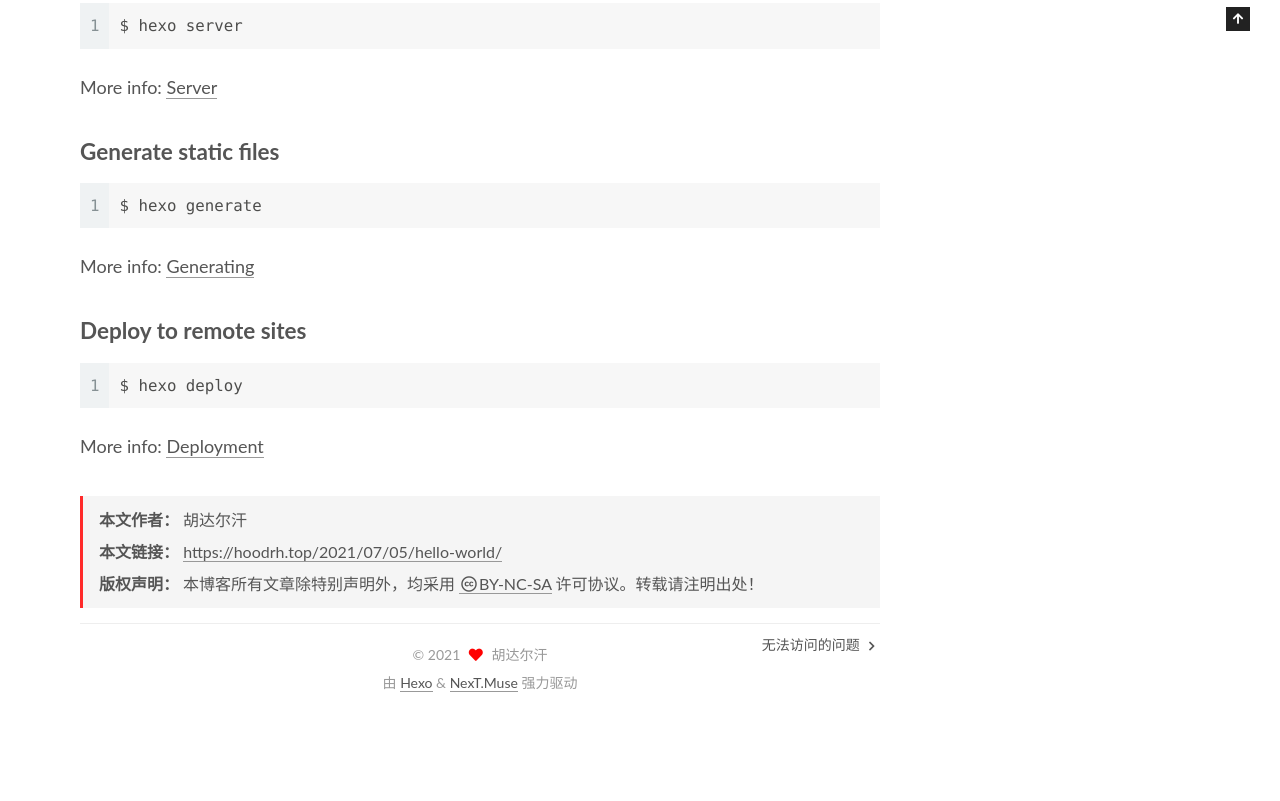
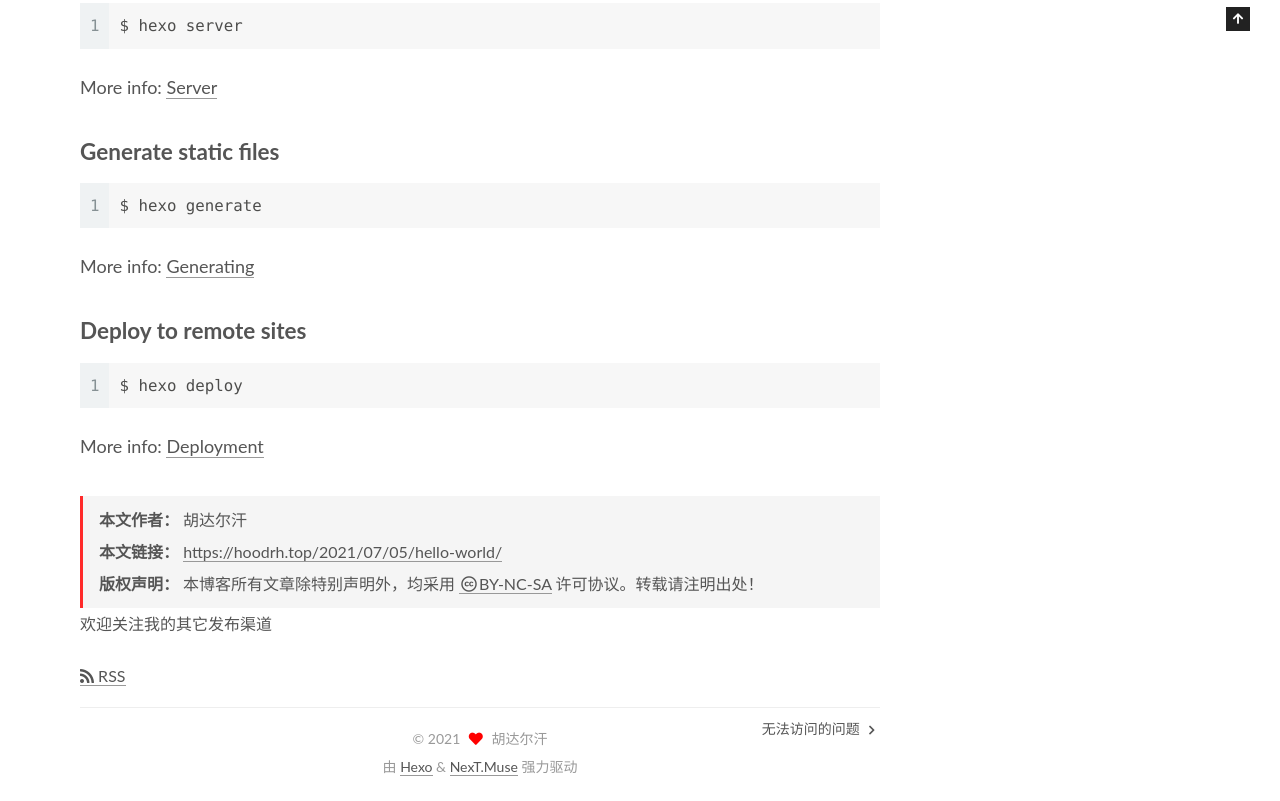
Before and after one commit to Hoodrh/hoodrh.github.io, a plain HTML site: page 2021/07/05/hello-world/index.html in a window 1280 px wide. Shown: the part 869-1670 px from the top of the page. Before the commit the page ends 1586 px from the top, so only its background shows below. Drawn offline with Linux system fonts and the light colour scheme.

Commit message:
Site updated: 2021-07-07 10:40:02

```diff
--- a/2021/07/05/hello-world/index.html
+++ b/2021/07/05/hello-world/index.html
@@ -173,7 +173,7 @@
     <link itemprop="mainEntityOfPage" href="https://hoodrh.top/2021/07/05/hello-world/">
 
     <span hidden itemprop="author" itemscope itemtype="http://schema.org/Person">
-      <meta itemprop="image" content="/images/avatar.gif">
+      <meta itemprop="image" content="/images/avatar.png">
       <meta itemprop="name" content="胡达尔汗">
       <meta itemprop="description" content="我 在 建 构 自 我">
     </span>
@@ -243,6 +243,25 @@
   </li>
 </ul>
 </div>
+
+
+
+  <div class="followme">
+    <p>欢迎关注我的其它发布渠道</p>
+
+    <div class="social-list">
+
+        <div class="social-item">
+          <a target="_blank" class="social-link" href="/atom.xml">
+            <span class="icon">
+              <i class="fa fa-rss"></i>
+            </span>
+
+            <span class="label">RSS</span>
+          </a>
+        </div>
+    </div>
+  </div>
 
 
       <footer class="post-footer">
@@ -321,6 +340,8 @@
 
       <div class="site-overview-wrap sidebar-panel">
         <div class="site-author motion-element" itemprop="author" itemscope itemtype="http://schema.org/Person">
+    <img class="site-author-image" itemprop="image" alt="胡达尔汗"
+      src="/images/avatar.png">
   <p class="site-author-name" itemprop="name">胡达尔汗</p>
   <div class="site-description" itemprop="description">我 在 建 构 自 我</div>
 </div>
```
Also changed, not shown: 2021/07/06/无法访问的问题/index.html (+22 -1 lines), archives/2021/07/index.html (+2 -0 lines), archives/2021/index.html (+2 -0 lines), archives/index.html (+2 -0 lines), index.html (+4 -2 lines).
